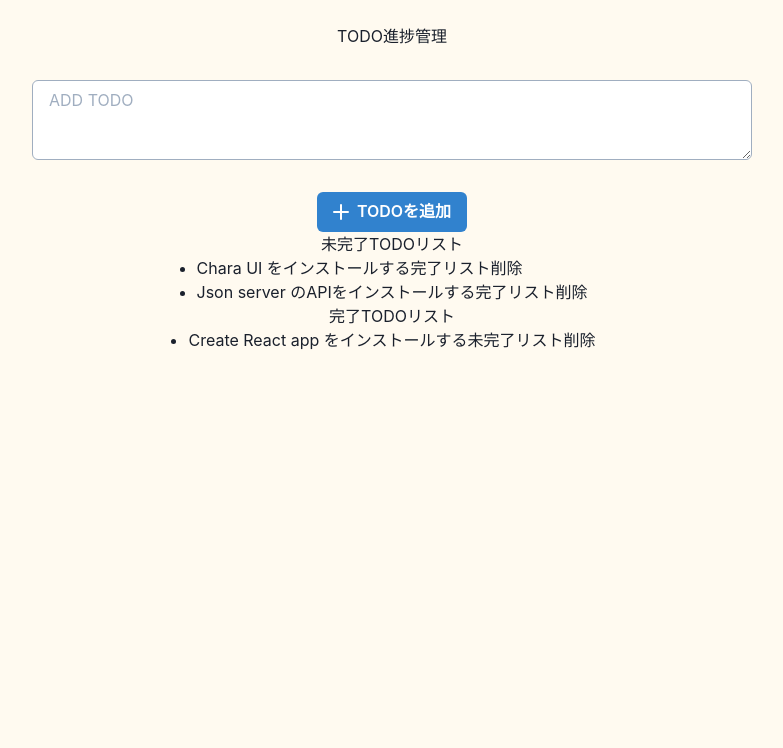
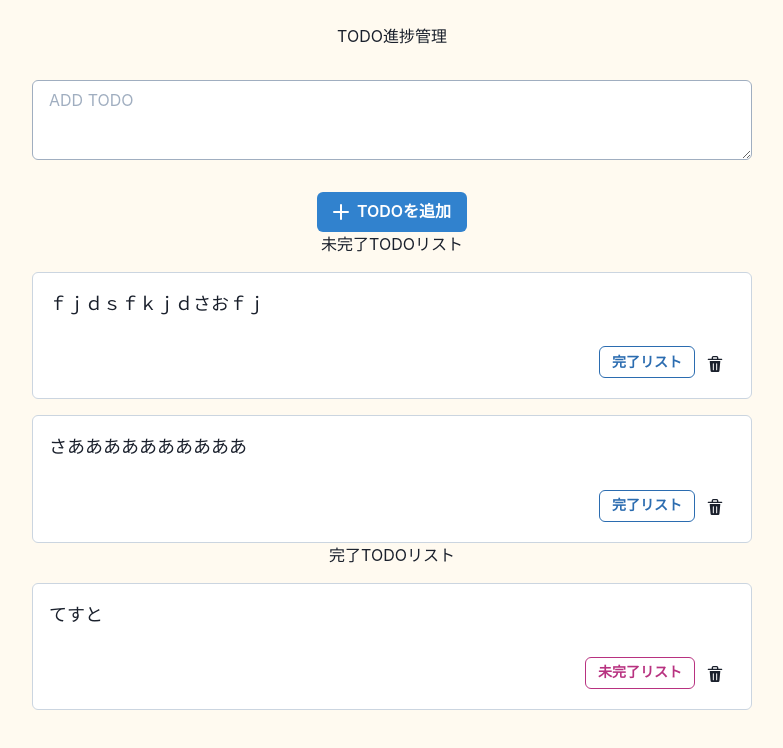
Before and after one commit to adebadayo/todo-app, a React (Create React App) app: page / in a window 1280 px wide. Shown: the top 748 px of the page, without its empty margins (248-1031 px from the left). Built offline with nearby package versions, Linux system fonts and the light colour scheme; data requests are answered from the project's data file.

Commit message:
chakra ui todoItem

```diff
--- a/db.json
+++ b/db.json
@@ -1,18 +1,18 @@
 {
   "todos": [
     {
-      "id": 1,
-      "content": "Create React app をインストールする",
+      "content": "てすと",
+      "id": "01FM05RRJZFQY0RXVDQBE6BS0W",
       "done": true
     },
     {
-      "id": 2,
-      "content": "Json server のAPIをインストールする",
+      "content": "さああああああああああ",
+      "id": "01FM05RWRMYJMF9PS3AQ1SQEXM",
       "done": false
     },
     {
-      "id": 3,
-      "content": "Chara UI をインストールする",
+      "content": "ｆｊｄｓｆｋｊｄさおｆｊ",
+      "id": "01FM05SAX1G19ZGECJVPSQZ3ZA",
       "done": false
     }
   ]
--- a/src/components/TodoItem.js
+++ b/src/components/TodoItem.js
@@ -1,13 +1,40 @@
+import { UnorderedList, ListItem, Text, Flex, Button, IconButton } from "@chakra-ui/react";
+import { DeleteIcon } from "@chakra-ui/icons";
+
 export const TodoItem =
   ({todo, toggleTodoListItemStatus, deleteTodoListItem}) => {
     const handleToggleListItemStatus = () => toggleTodoListItemStatus(todo.id, todo.done)
     const handleDeleteTodoListItems = () => deleteTodoListItem(todo.id)
 
+    const label = todo.done ? "未完了リスト" : "完了リスト"
+    const setColorScheme = todo.done ? "pink" : "blue"
+
     return (
-      <li>
-        {todo.content}
-        <button onClick={handleToggleListItemStatus}>{todo.done ? "未完了リスト" : "完了リスト"}</button>
-        <button onClick={handleDeleteTodoListItems}>削除</button>
-      </li>
+        <ListItem
+          borderWidth="1px"
+          p="4"
+          mt="4"
+          bg="white"
+          borderRadius="md"
+          borderColor="gray.300"
+        >
+          <Text mb="6">{todo.content}</Text>
+          <Flex align="center" justify="flex-end">
+            <Button
+              colorScheme={setColorScheme}
+              variant="outline"
+              size="sm"
+              onClick={handleToggleListItemStatus}
+            >
+              {label}
+            </Button>
+            <IconButton
+              icon={<DeleteIcon />}
+              variant="unstyled"
+              aria-label="delete"
+              onClick={handleDeleteTodoListItems}
+            />
+          </Flex>
+        </ListItem>
     )
   }
--- a/src/components/TodoList.js
+++ b/src/components/TodoList.js
@@ -1,3 +1,5 @@
+import { List } from '@chakra-ui/react'
+
 import { TodoItem } from './TodoItem'
 import {TodoTitle} from "./TodoTitle";
 
@@ -11,7 +13,7 @@ export const TodoList = ({
   return (
     <>
       <TodoTitle title={title} as={as}/>
-      <ul>
+      <List w="full">
         {todolist.map((todo) => (
           <TodoItem
             todo={todo}
@@ -20,7 +22,7 @@ export const TodoList = ({
             deleteTodoListItem = {deleteTodoListItem}
           />
         ))}
-      </ul>
+      </List>
     </>
   )
 }
```
